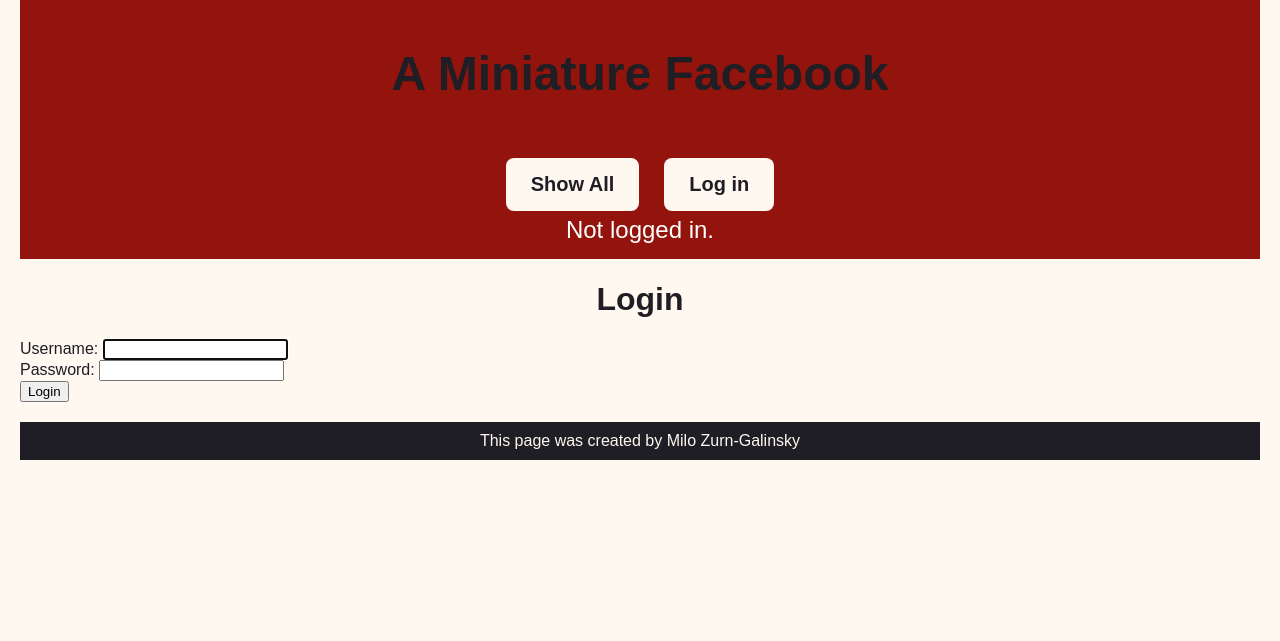
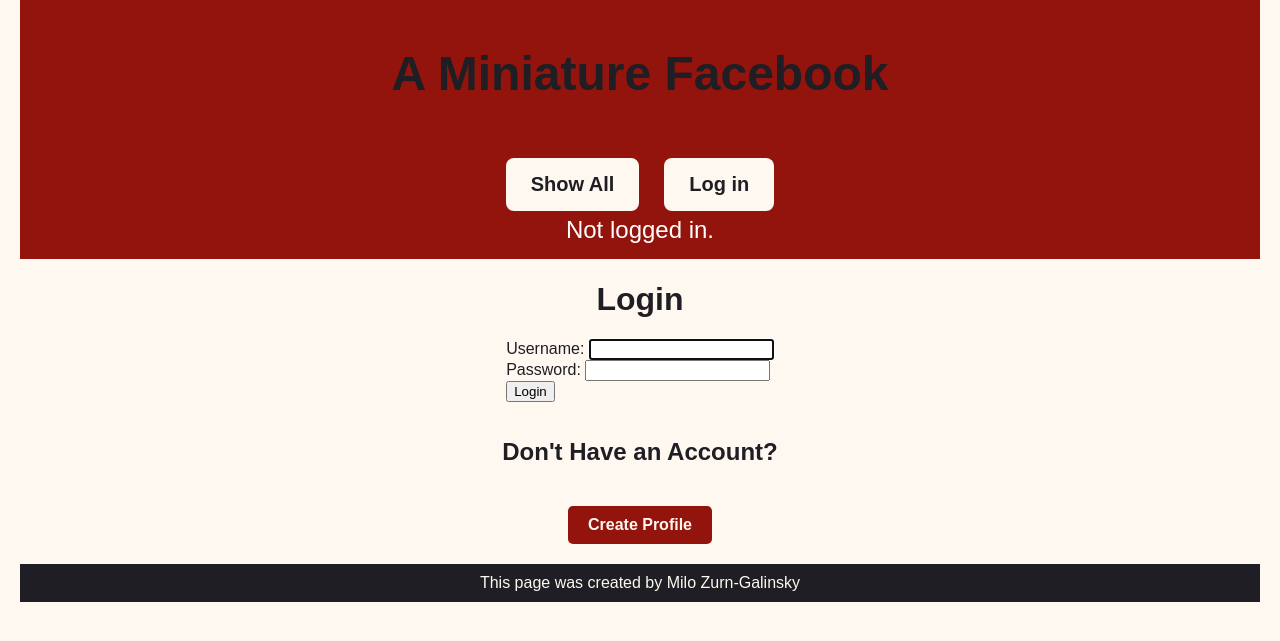
Before and after one commit to milozg/time-capsule-webapp, a Django app: page /mini_fb/login/ in a window 1280 px wide. Shown: the part 21-662 px from the top of the page. Run offline with Django 5.2, Linux system fonts and the light colour scheme.

Commit message:
finished A9

```diff
--- a/mini_fb/templates/mini_fb/base.html
+++ b/mini_fb/templates/mini_fb/base.html
@@ -13,7 +13,6 @@
             <nav>
                 <ul>
                     <li><a href="{% url 'show_all_profiles' %}" class="nav-btn">Show All</a></li>
-                    <!-- <li><a href="{% url 'create_profile' %}" class="nav-btn">Create Profile</a></li> -->
                     {% if request.user.is_authenticated %}
                         <li><a href="{% url 'show_my_profile' %}" class="nav-btn">My Profile</a></li>
                         <li>
--- a/mini_fb/templates/mini_fb/create_profile_form.html
+++ b/mini_fb/templates/mini_fb/create_profile_form.html
@@ -10,6 +10,7 @@
         {% csrf_token %}
         <table>
             {{form.as_table}}
+            {{userForm.as_table}}
         </table>
         <input type="submit" name="submit" value="Submit" class="btn">
     </form>
--- a/mini_fb/templates/mini_fb/login.html
+++ b/mini_fb/templates/mini_fb/login.html
@@ -4,7 +4,7 @@
 {% extends 'mini_fb/base.html' %}
 
 {% block content %}
-
+<div class="login-block">
     <h1>Login</h1>
     <form method="post" action="{% url 'login' %}" >
         {% csrf_token %}
@@ -12,4 +12,7 @@
         <input type="submit" value="Login">
         <input type="hidden" name="next" value="{% url 'show_all_profiles' %}">
     </form>
+    <h2>Don't Have an Account?</h2>
+    <a href="{% url 'create_profile' %}" class="btn">Create Profile</a>
+</div>
 {% endblock %}
--- a/static/mini_fb.css
+++ b/static/mini_fb.css
@@ -285,6 +285,14 @@ form table td {
     border-bottom: 1px solid #ddd;
 }
 
+.login-block {
+    display: flex;
+    flex-direction: column;
+    justify-content: center;
+    align-content: center;
+    align-items: center;
+}
+
 /* Style the file input directly */
 .styled-file-input {
     display: inline-block;
```
Also changed, not shown: mini_fb/views.py (+15 -0 lines), db.sqlite3. Lines whose indentation alone changed are shown as unchanged.
